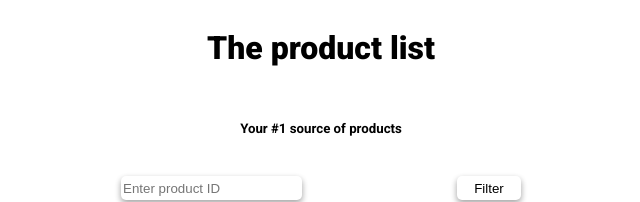
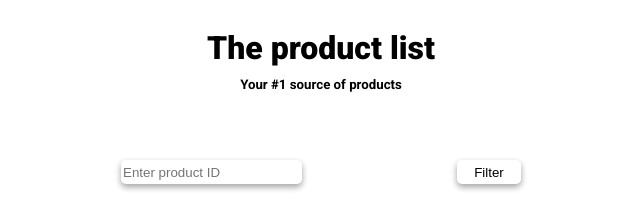
Before and after one commit to gooseman1721/codibly-assignment, a React (Vite) app: page /page/1 in a window 1280 px wide. Shown: the top 202 px of the page, without its empty margins (319-959 px from the left). Built offline with nearby package versions, Linux system fonts and the light colour scheme; no server answers.

Commit message:
Small h5 styling changes.

```diff
--- a/src/App.tsx
+++ b/src/App.tsx
@@ -30,7 +30,15 @@ const mainStyle = css`
 
 const h1Style = css`
   font-weight: 900;
+  margin-bottom: 0;
 `;
+
+const h5Style = css`
+  font-weight: 700;
+  margin-top: 0;
+  margin-bottom: 50px;
+`;
+
 const navStyle = css`
   display: flex;
   margin-top: 3rem;
@@ -87,7 +95,7 @@ function App() {
       <Global styles={globalStyles} />
       <div css={containerStyle} className="everything">
         <h1 css={h1Style}>The product list</h1>
-        <h5>Your #1 source of products</h5>
+        <h5 css={h5Style}>Your #1 source of products</h5>
         <FilterTextBox />
         <main css={mainStyle}>
           {pageNumber && (
```
